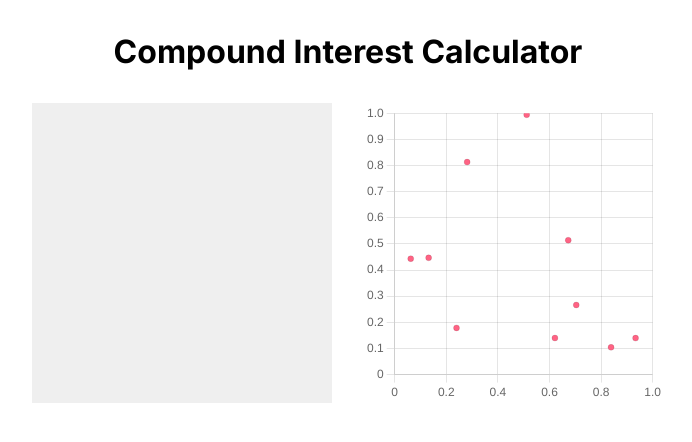
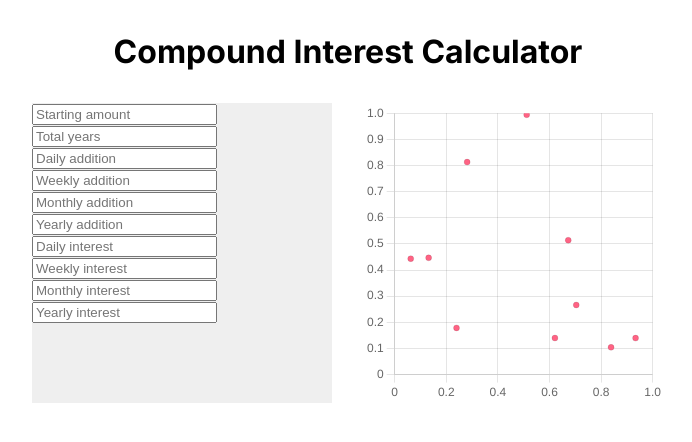
Before and after one commit to csaye/compound-calculator, a Next.js app: page / in a window 1280 px wide. Shown: the top 442 px of the page, without its empty margins (292-984 px from the left). Built offline with nearby package versions, Linux system fonts and the light colour scheme.

Commit message:
Create form inputs

```diff
--- a/app/page.tsx
+++ b/app/page.tsx
@@ -2,17 +2,30 @@
 import { Chart, LinearScale, PointElement } from 'chart.js'
 import { Scatter } from 'react-chartjs-2'
 import styles from './page.module.scss'
+import { useState } from 'react'
+import { NumberInput } from '@/components/NumberInput'
 
 Chart.register(LinearScale, PointElement)
 
 export default function Index() {
+  const [startingAmount, setStartingAmount] = useState<number | null>(null)
+  const [totalYears, setTotalYears] = useState<number | null>(null)
+  const [dailyAddition, setDailyAddition] = useState<number | null>(null)
+  const [weeklyAddition, setWeeklyAddition] = useState<number | null>(null)
+  const [monthlyAddition, setMonthlyAddition] = useState<number | null>(null)
+  const [yearlyAddition, setYearlyAddition] = useState<number | null>(null)
+  const [dailyInterest, setDailyInterest] = useState<number | null>(null)
+  const [weeklyInterest, setWeeklyInterest] = useState<number | null>(null)
+  const [monthlyInterest, setMonthlyInterest] = useState<number | null>(null)
+  const [yearlyInterest, setYearlyInterest] = useState<number | null>(null)
+
   return (
     <div className={styles.container}>
       <div className={styles.title}>
         <h1>Compound Interest Calculator</h1>
       </div>
       <div className={styles.content}>
-        <div className={styles.form}></div>
+        {renderForm()}
         <div className={styles.plot}>
           <Scatter
             width='300'
@@ -47,4 +60,63 @@ export default function Index() {
       </div>
     </div>
   )
+
+  function renderForm() {
+    return (
+      <div className={styles.form}>
+        <div>
+          <NumberInput
+            format='money'
+            placeholder='Starting amount'
+            onChange={setStartingAmount}
+          />
+          <NumberInput placeholder='Total years' onChange={setTotalYears} />
+        </div>
+        <div>
+          <NumberInput
+            format='money'
+            placeholder='Daily addition'
+            onChange={setDailyAddition}
+          />
+          <NumberInput
+            format='money'
+            placeholder='Weekly addition'
+            onChange={setWeeklyAddition}
+          />
+          <NumberInput
+            format='money'
+            placeholder='Monthly addition'
+            onChange={setMonthlyAddition}
+          />
+          <NumberInput
+            format='money'
+            placeholder='Yearly addition'
+            onChange={setYearlyAddition}
+          />
+        </div>
+        <div>
+          <NumberInput
+            format='percent'
+            placeholder='Daily interest'
+            onChange={setDailyInterest}
+          />
+          <NumberInput
+            format='percent'
+            placeholder='Weekly interest'
+            onChange={setWeeklyInterest}
+          />
+          <NumberInput
+            format='percent'
+            placeholder='Monthly interest'
+            onChange={setMonthlyInterest}
+          />
+          <NumberInput
+            format='percent'
+            placeholder='Yearly interest'
+            onChange={setYearlyInterest}
+          />
+        </div>
+      </div>
+    )
+  }
 }
--- /dev/null
+++ b/components/NumberInput.tsx
@@ -0,0 +1,75 @@
+import { DetailedHTMLProps, InputHTMLAttributes, useState } from 'react'
+
+type Props = {
+  format?: 'money' | 'percent'
+  onChange: (value: number | null) => void
+  placeholder?: string
+}
+
+export function NumberInput({ format, onChange, placeholder }: Props) {
+  const [rawString, setRawString] = useState('')
+
+  return (
+    <input
+      value={rawString}
+      onChange={(e) => onRawStringChange(e.target.value)}
+      placeholder={placeholder}
+    />
+  )
+
+  function onRawStringChange(rawInput: string) {
+    let sanitizedInput = getSanitized(rawInput)
+    // ignore trailing % if deleting from end
+    if (rawString.endsWith('%') && !rawInput.includes('%')) {
+      sanitizedInput = sanitizedInput.slice(0, -1)
+      console.log(sanitizedInput)
+    }
+
+    const num = Number(sanitizedInput)
+
+    if (!sanitizedInput || isNaN(num)) {
+      if (rawString) {
+        setRawString('')
+        onChange(null)
+      }
+      return
+    }
+
+    const nextRawString = formatNumber()
+    if (nextRawString !== rawString) {
+      setRawString(nextRawString)
+      onChange(num)
+    }
+
+    function getSanitized(num: string) {
+      num = num.replace(/[^0-9\.]/g, '')
+      // remove all but first period
+      if (num.includes('.')) {
+        const parts = num.split('.')
+        num = [parts[0], parts.slice(1).join('')].join('.')
+      }
+      return num
+    }
+
+    function formatNumber() {
+      let numFormatted = num.toLocaleString('en-US')
+
+      if (format === 'money') {
+        numFormatted = num.toLocaleString('en-US', {
+          style: 'currency',
+          currency: 'USD',
+          minimumFractionDigits: 0,
+        })
+      }
+
+      // keep period at end of formatted number
+      if (rawInput.endsWith('.') && !numFormatted.includes('.')) {
+        numFormatted += '.'
+      }
+
+      if (format === 'percent') numFormatted += '%'
+
+      return numFormatted
+    }
+  }
+}
```
